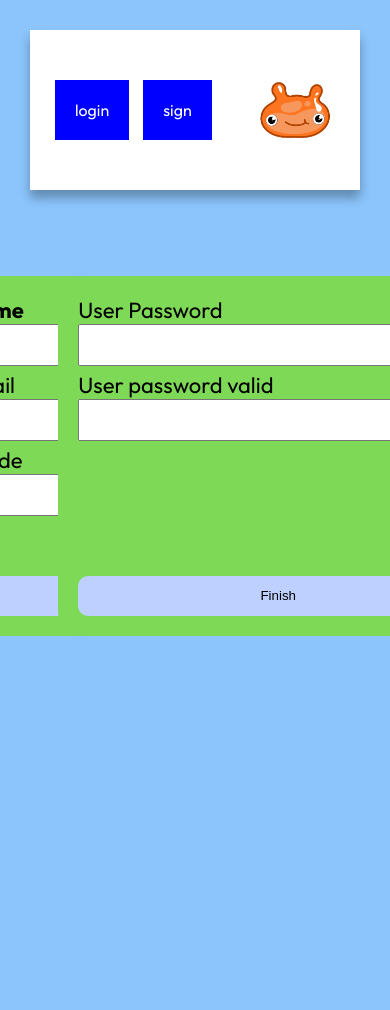
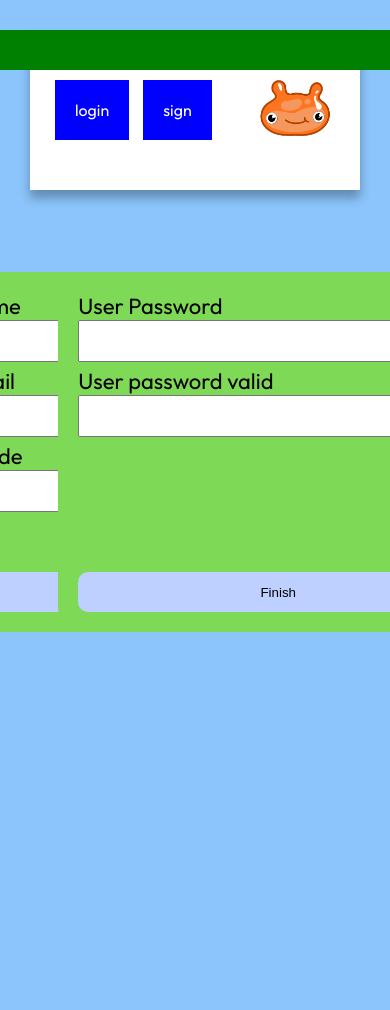
Before and after one commit to TLODOA/TLODOA, a Flask app: page /sign/display in a window 390 px wide; the page is wider, and only the part inside the window is pictured. After the commit the page ends 632 px from the top of that part, so only its background shows below. Run offline with Flask 3, Linux system fonts and the light colour scheme.

Commit message:
improve_style--fix_responsiveness_bugs--and_improve_popup_messages

```diff
--- a/app.py
+++ b/app.py
@@ -28,4 +28,4 @@
 ##
 if __name__ == "__main__":
     scheduler.start()
-    SocketIO.socketio.run(app, debug=True, host='0.0.0.0', port='3533')
+    SocketIO.socketio.run(app, debug=True, host='0.0.0.0', port='5001')
--- a/static/style/layout_1.css
+++ b/static/style/layout_1.css
@@ -1,7 +1,7 @@
 :root{
     --header_height: 120px;
 
-    --main_height: 90%;
+    --main_height: calc(100vh - var(--header_height));
 
     /* */
     --user_data_input_width: 400px;
@@ -19,6 +19,8 @@
 
 body{
     height: 100vh;
+    width: 100vw;
+
     background-color: rgb(139, 197, 252);
 }
 
@@ -49,6 +51,12 @@
 p, input[type="text"]{
     font-family: Outfit;
     font-size: 22px;
+}
+
+a {
+    color: white;
+    text-decoration: none;
+    font-family: Outfit;
 }
 
 /* */
@@ -115,8 +123,15 @@
     box-shadow: 0px 8px 10px rgba(0, 0, 0, 0.3);
 }
 
-a {
-    color: white;
-    text-decoration: none;
-    font-family: Outfit;
+/* */
+#message_logs{
+    position: fixed;
+
+    width: 100vw;
+    padding: 20px;
+
+    display: flex;
+    justify-content: center;
+
+    background-color: green;
 }
--- a/static/style/layout_3.css
+++ b/static/style/layout_3.css
@@ -43,20 +43,10 @@
     height:40px;
     width: 400px;
 }
+
 button:hover{
     background-color:rgb(95, 111, 152);
     color: rgb(221, 255, 221);
     transition: all 0.2s ease-out;
 
 }
-
-#message_logs{
-    height:40px;
-    width: 450px;
-    transform:translate(200%,-200%);
-}
-#message_logs::after{
-    content:"";
-    color:black;
-    background-color: rgb(191, 191, 191);
-}
--- a/templates/default/layout_1.html
+++ b/templates/default/layout_1.html
@@ -1,3 +1,4 @@
+<!DOCTYPE html>
 <html>
 <head>
     <title>{% block title %}{% endblock %}</title>
@@ -15,6 +16,8 @@
     {% block javascript %}{% endblock %}
 </head>
 <body>
+    <div id="message_logs"></div>
+
     <header>
         {% if not "user_name" in request.cookies %}
             <div class="user_auth">
--- a/templates/index.html
+++ b/templates/index.html
@@ -7,8 +7,6 @@
 {% endblock %}
 
 <!-- -->
-<div class="header_space"></div>
-
 {% block content_nav %}
 <div class="search-box">
     <form action="#" method="get">
--- a/templates/login.html
+++ b/templates/login.html
@@ -44,7 +44,3 @@
 </form>
 
 {% endblock %}
-
-{% block footer %}
-<div id="message_logs"></div>
-{% endblock %}
--- a/templates/sign.html
+++ b/templates/sign.html
@@ -12,7 +12,7 @@
 <form method="POST" class="user_data_input" id="sign_form_email">
     <div class="user_data_input_get">
         <label>
-            <p><b>User Name</b></p>
+            <p>User Name</p>
         </label>
         <input type="text" autocomplete="off" name="user_name">
 
@@ -48,7 +48,3 @@
     <button id="sign_button_finish">Finish</button>
 </form>
 {% endblock %}
-
-{% block footer %}
-<div id="message_logs"></div>
-{% endblock %}
```
Also changed, not shown: static/style/index.css (+7 -6 lines).
